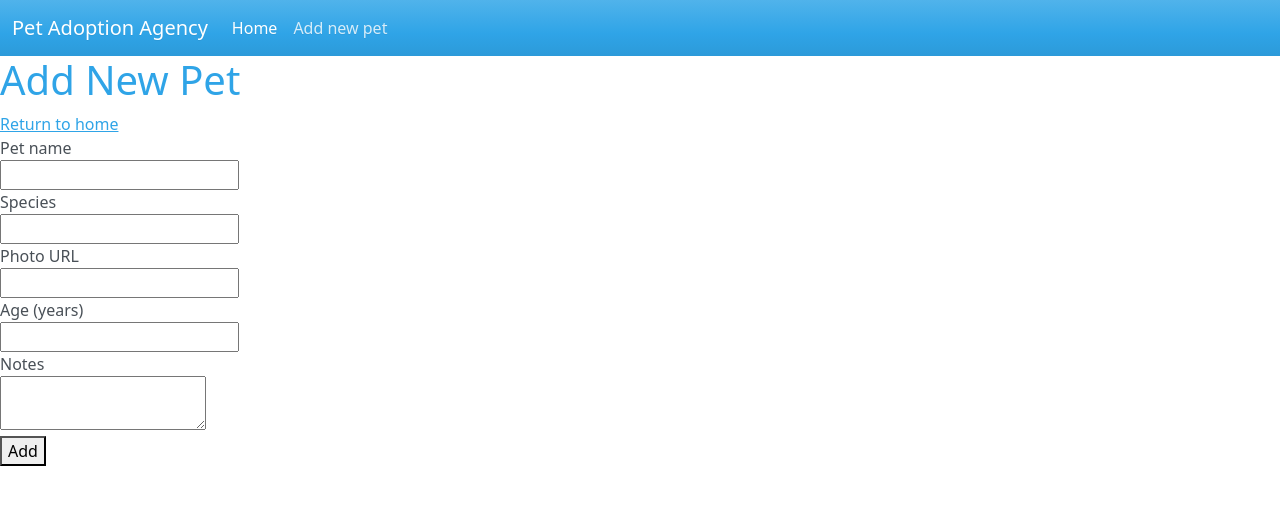
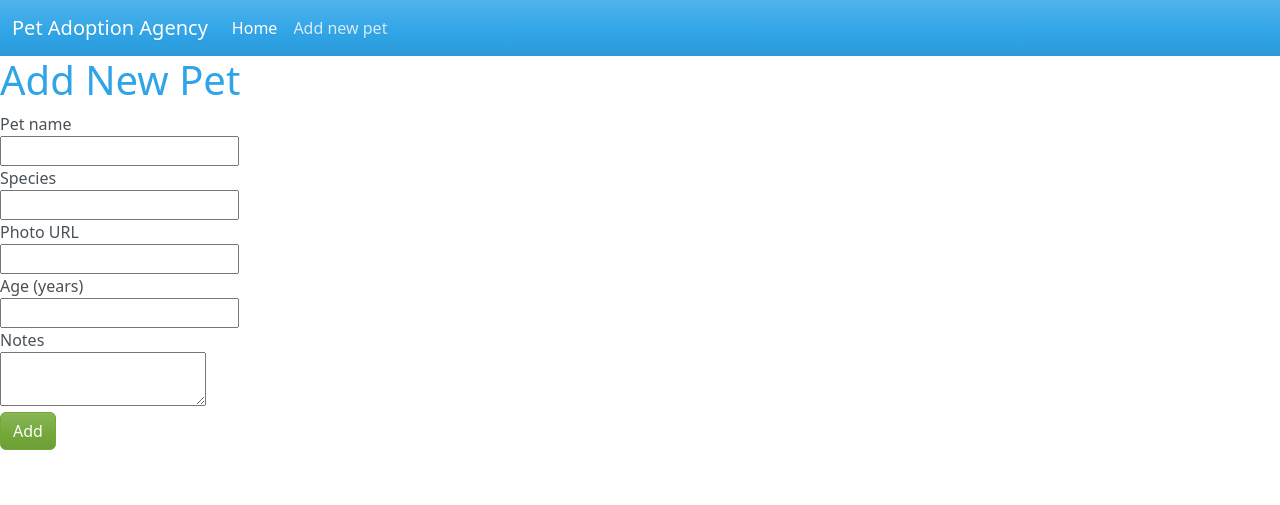
Before and after one commit to iam8/24.1-wtforms, a Flask app: page /add in a window 1280 px wide. Shown: the top 505 px of the page. Run offline with Flask 3, Linux system fonts and the light colour scheme; some libraries are stand-ins or nearby versions.

Commit message:
Remove old buttons and links to homepage

```diff
--- a/templates/home.jinja2
+++ b/templates/home.jinja2
@@ -9,10 +9,6 @@
 {% block content %}
 
     <h1>Pets</h1>
-
-    <div>
-        <a href="/add">Add new pet</a>
-    </div>
 
     {% for pet in pets %}
         <h2>
--- a/templates/pet_add_form.jinja2
+++ b/templates/pet_add_form.jinja2
@@ -9,10 +9,6 @@
 {% block content %}
 
     <h1>Add New Pet</h1>
-
-    <div>
-        <a href="/">Return to home</a>
-    </div>
 
     <form method="POST">
         {{ form.hidden_tag() }}
@@ -31,7 +27,7 @@
 
         {% endfor %}
 
-        <button type="submit">Add</button>
+        <button type="submit" class="btn btn-success">Add</button>
     </form>
 
 {% endblock content %}
--- a/templates/pet_display_and_edit.jinja2
+++ b/templates/pet_display_and_edit.jinja2
@@ -23,10 +23,6 @@
         {% endif %}
 
     </section>
-
-    <div>
-        <a href="/">Return to home</a>
-    </div>
 
     <section>
         <h3>Edit Pet</h3>
@@ -59,7 +55,7 @@
 
             {% endfor %}
 
-            <button type="submit">Update</button>
+            <button type="button" class="btn btn-success">Update</button>
         </form>
     </section>
 
```
